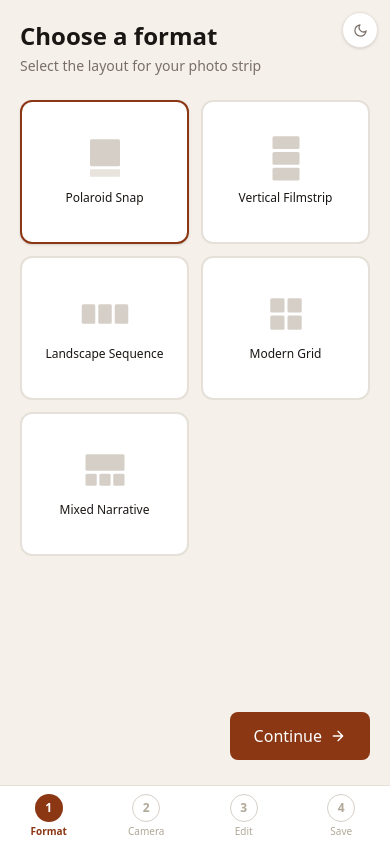
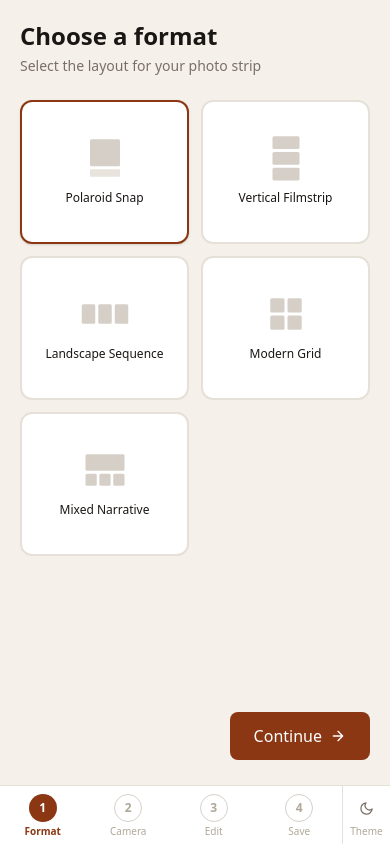
Before and after one commit to Yuri-Benjamin-Lat/framr, a React (Vite) app: page / in a window 390 px wide. Built offline with nearby package versions, Linux system fonts and the light colour scheme.

Commit message:
fix: move mobile theme toggle into bottom tab bar to avoid overlap

```diff
--- a/src/components/Sidebar.jsx
+++ b/src/components/Sidebar.jsx
@@ -134,7 +134,7 @@ export default function Sidebar({ step, isDark, toggleDark }) {
       </aside>
 
       {/* ── Mobile: bottom tab bar (< md) ── */}
-      <nav className="md:hidden fixed bottom-0 left-0 right-0 z-50 bg-white dark:bg-[#1a1210] border-t border-[#e5e0d8] dark:border-[#3d2f2b] flex safe-bottom">
+      <nav className="md:hidden fixed bottom-0 left-0 right-0 z-50 bg-white dark:bg-[#1a1210] border-t border-[#e5e0d8] dark:border-[#3d2f2b] flex items-stretch safe-bottom">
         {STEPS.map((s) => {
           const done = step > s.num
           const active = step === s.num
@@ -151,15 +151,18 @@ export default function Sidebar({ step, isDark, toggleDark }) {
             </div>
           )
         })}
+
+        {/* Theme toggle as 5th item */}
+        <div className="w-12 flex flex-col items-center justify-center py-2 gap-1 border-l border-[#e5e0d8] dark:border-[#3d2f2b]">
+          <button
+            onClick={toggleDark}
+            className="w-7 h-7 rounded-full flex items-center justify-center text-[#7a6f68] dark:text-[#8c7e78] hover:bg-[#f5f0ea] dark:hover:bg-[#2c2220] transition-colors"
+          >
+            {isDark ? <SunIcon /> : <MoonIcon />}
+          </button>
+          <span className="text-[10px] leading-none text-[#b0a898] dark:text-[#5c4f4a]">Theme</span>
+        </div>
       </nav>
-
-      {/* Mobile theme toggle */}
-      <button
-        onClick={toggleDark}
-        className="md:hidden fixed top-3 right-3 z-40 w-9 h-9 rounded-full flex items-center justify-center bg-white dark:bg-[#2c2220] border border-[#e5e0d8] dark:border-[#3d2f2b] text-[#7a6f68] dark:text-[#8c7e78] shadow-sm"
-      >
-        {isDark ? <SunIcon /> : <MoonIcon />}
-      </button>
     </>
   )
 }
```
